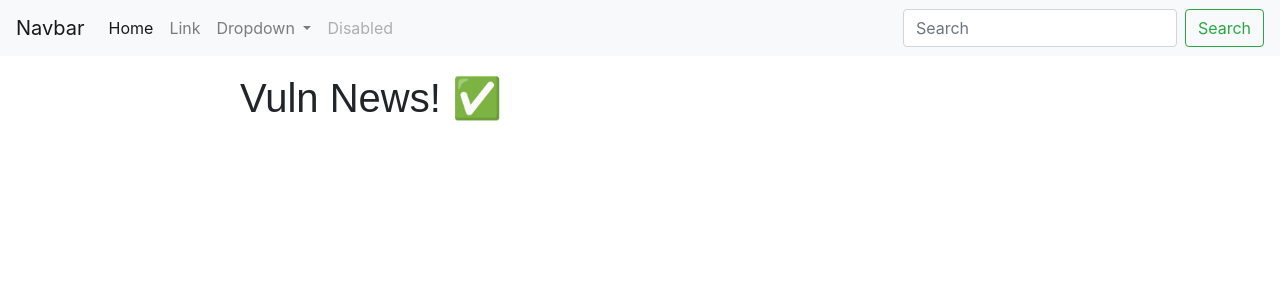
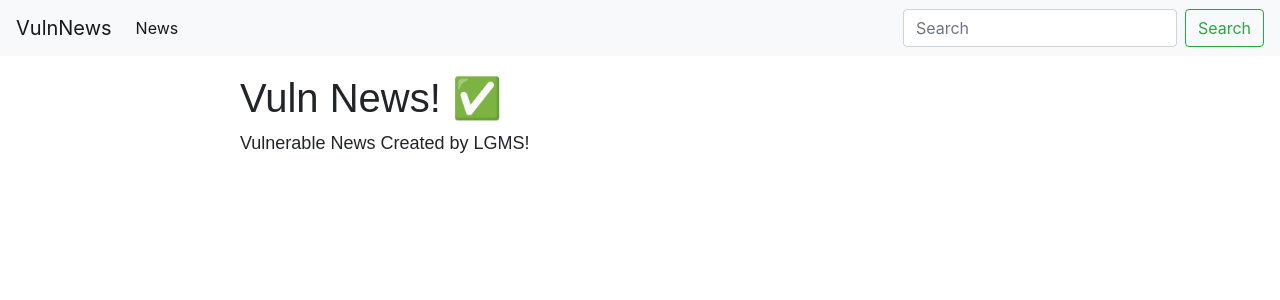
Before and after one commit to Jose4fun/VulnNews, a Symfony app: template templates/main/index.html.twig in a window 1280 px wide. Shown: the top 300 px of the page. Run offline with Twig, Linux system fonts and the light colour scheme; the template is opened without the code that fills it, so the values that code supplies are empty; some libraries are stand-ins or nearby versions.

Commit message:
Small changes

```diff
--- a/templates/base.html.twig
+++ b/templates/base.html.twig
@@ -8,7 +8,7 @@
     </head>
     <body>
     <nav class="navbar navbar-expand-lg navbar-light bg-light">
-        <a class="navbar-brand" href="#">Navbar</a>
+        <a class="navbar-brand" href="#">VulnNews</a>
         <button class="navbar-toggler" type="button" data-toggle="collapse" data-target="#navbarSupportedContent" aria-controls="navbarSupportedContent" aria-expanded="false" aria-label="Toggle navigation">
             <span class="navbar-toggler-icon"></span>
         </button>
@@ -16,24 +16,7 @@
         <div class="collapse navbar-collapse" id="navbarSupportedContent">
             <ul class="navbar-nav mr-auto">
                 <li class="nav-item active">
-                    <a class="nav-link" href="#">Home <span class="sr-only">(current)</span></a>
-                </li>
-                <li class="nav-item">
-                    <a class="nav-link" href="#">Link</a>
-                </li>
-                <li class="nav-item dropdown">
-                    <a class="nav-link dropdown-toggle" href="#" id="navbarDropdown" role="button" data-toggle="dropdown" aria-haspopup="true" aria-expanded="false">
-                        Dropdown
-                    </a>
-                    <div class="dropdown-menu" aria-labelledby="navbarDropdown">
-                        <a class="dropdown-item" href="#">Action</a>
-                        <a class="dropdown-item" href="#">Another action</a>
-                        <div class="dropdown-divider"></div>
-                        <a class="dropdown-item" href="#">Something else here</a>
-                    </div>
-                </li>
-                <li class="nav-item">
-                    <a class="nav-link disabled" href="#">Disabled</a>
+                    <a class="nav-link" href="#">News <span class="sr-only">(current)</span></a>
                 </li>
             </ul>
             <form class="form-inline my-2 my-lg-0">
--- a/templates/main/index.html.twig
+++ b/templates/main/index.html.twig
@@ -10,5 +10,8 @@
 
 <div class="example-wrapper">
     <h1>Vuln News! ✅</h1>
+    <body>
+        <p>Vulnerable News Created by LGMS! </p>
+    </body>
 </div>
 {% endblock %}
```
Also changed, not shown: src/Controller/MainController.php (+11 -1 lines), templates/main/news.html.twig (added).
